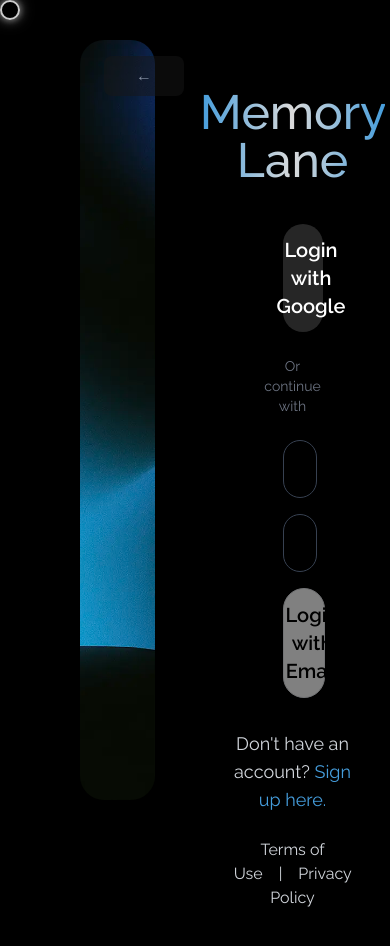
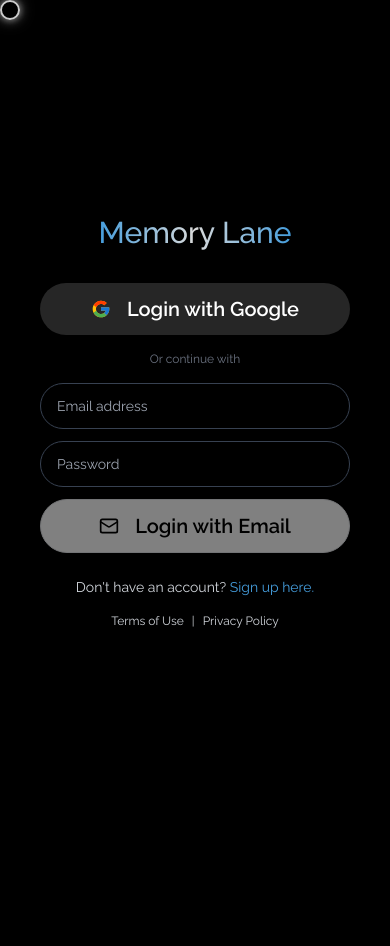
Before and after one commit to aysahoo/Memory-Lane, a React (Vite) app in the folder Frontend/: page /auth in a window 390 px wide. Shown: the top 946 px of the page. After the commit the page ends 844 px from the top, so only its background shows below. Built offline with nearby package versions, Linux system fonts and the light colour scheme; a web font is replaced by a local one.

Commit message:
Responsiveness of homepage authpage footer

```diff
--- a/Frontend/src/components/Features.jsx
+++ b/Frontend/src/components/Features.jsx
@@ -5,7 +5,7 @@ import GradientText from './GradientText'
 const Features = () => {
   return (
     <>
-      <div className='text-8xl pb-32'>
+      <div className='text-5xl sm:text-6xl md:text-7xl lg:text-8xl text-center pb-16 sm:pb-24 md:pb-32'>
         <GradientText
           colors={["#e3e3e3", "#459ddc", "#459ddc", "#459ddc"]}
           animationSpeed={3}
@@ -15,61 +15,60 @@ const Features = () => {
           Features
         </GradientText>
       </div>
-      <div className='flex justify-around px-20'>
-      <div>
-      <SpotlightCard className="h-80 w-80" spotlightColor="rgba(69, 157, 220, 0.2)">
-      <div className="text-white rounded-2xl shadow-lg p-4 flex flex-col justify-between">
-        <div className="text-3xl">☁️</div>
+
+      <div className='flex flex-wrap justify-center gap-x-10 gap-y-14 px-4 sm:px-10 md:px-10 mx-auto'>
+        {/* Card 1 */}
+        <SpotlightCard className="h-60 w-60 sm:w-80 sm:h-80" spotlightColor="rgba(69, 157, 220, 0.2)">
+          <div className="text-white rounded-2xl shadow-lg p-3 sm:p-4 flex flex-col justify-between h-full">
+            <div className="text-xl sm:text-3xl">☁️</div>
             <div className="flex-1">
-          <h2 className="text-lg font-semibold mb-2">All Your Audio, One Smart Hub</h2>
-          <p className="text-sm text-neutral-400">
+              <h2 className="text-sm sm:text-lg font-semibold mb-2">All Your Audio, One Smart Hub</h2>
+              <p className="text-xs sm:text-sm text-neutral-400">
                 Securely store and organize your audio library. Access your voice notes, meetings, podcasts, interviews, and more—anytime.
               </p>
             </div>
           </div>
         </SpotlightCard>
-      </div>
 
-      <div>
-      <SpotlightCard className="h-80 w-80" spotlightColor="rgba(69, 157, 220, 0.2)">
-      <div className="text-white rounded-2xl shadow-lg p-4 flex flex-col justify-between">
-        <div className="text-3xl">🔍</div>
+        {/* Card 2 */}
+        <SpotlightCard className="h-60 w-60 sm:w-80 sm:h-80" spotlightColor="rgba(69, 157, 220, 0.2)">
+          <div className="text-white rounded-2xl shadow-lg p-4 flex flex-col justify-between h-full">
+            <div className="text-xl sm:text-3xl">🔍</div>
             <div className="flex-1">
-          <h2 className="text-lg font-semibold mb-2">Search Your Audio Like Never Before</h2>
-          <p className="text-sm text-neutral-400">
+            <h2 className="text-sm sm:text-lg font-semibold mb-2">Search Your Audio Like Never Before</h2>
+              <p className="text-xs sm:text-sm text-neutral-400">
                 Ask questions in natural language and get direct answers from your audio content—no transcription required.
               </p>
             </div>
           </div>
         </SpotlightCard>
-      </div>
-      <div>
-      <SpotlightCard className="h-80 w-80" spotlightColor="rgba(69, 157, 220, 0.2)">
-      <div className="text-white rounded-2xl shadow-lg p-4 flex flex-col justify-between">
-      <div className="text-3xl">💬</div>
+
+        {/* Card 3 */}
+        <SpotlightCard className="h-60 w-60 sm:w-80 sm:h-80" spotlightColor="rgba(69, 157, 220, 0.2)">
+          <div className="text-white rounded-2xl shadow-lg p-4 flex flex-col justify-between h-full">
+            <div className="text-xl sm:text-3xl">💬</div>
             <div className="flex-1">
-        <h2 className="text-lg font-semibold mb-2">Chat With Your Memories</h2>
-        <p className="text-sm text-neutral-400">
+            <h2 className="text-sm sm:text-lg font-semibold mb-2">Chat With Your Memories</h2>
+              <p className="text-xs sm:text-sm text-neutral-400">
                 Talk to your files like a friend. Get summaries, context, or exact quotes—all from voice recordings, podcasts, meetings, and more.
               </p>
             </div>
           </div>
         </SpotlightCard>
-      </div>
-      <div>
-      <SpotlightCard className="h-80 w-80" spotlightColor="rgba(69, 157, 220, 0.2)">
-      <div className="text-white rounded-2xl shadow-lg p-4 flex flex-col justify-between">
-      <div className="text-3xl">🎯</div>
+
+        {/* Card 4 */}
+        <SpotlightCard className="h-60 w-60 sm:w-80 sm:h-80" spotlightColor="rgba(69, 157, 220, 0.2)">
+          <div className="text-white rounded-2xl shadow-lg p-4 flex flex-col justify-between h-full">
+            <div className="text-xl sm:text-3xl">🎯</div>
             <div className="flex-1">
-        <h2 className="text-lg font-semibold mb-2">Get Instant Snippets</h2>
-        <p className="text-sm text-neutral-400">
+            <h2 className="text-sm sm:text-lg font-semibold mb-2">Get Instant Snippets</h2>
+              <p className="text-xs sm:text-sm text-neutral-400">
                 Receive pinpoint audio clips that match your queries. Hear the moment you need, without the noise.
               </p>
             </div>
           </div>
         </SpotlightCard>
       </div>
-      </div>
     </>
   )
 }
--- a/Frontend/src/components/Footer.jsx
+++ b/Frontend/src/components/Footer.jsx
@@ -3,15 +3,17 @@ import { assets } from '../assets/assets'
 
 const Footer = () => {
   return (
-    <footer className="bg-gradient-to-t from-[#214e6e]  to-black text-neutral-200 px-6 py-20 mt-20">
-
-    <div className="max-w-7xl mx-auto grid grid-cols-3 gap-10">
+    <footer className="bg-gradient-to-t from-[#214e6e] to-black text-neutral-200 px-8 py-16 mt-20">
+      <div className="max-w-7xl mx-auto grid grid-cols-1 sm:grid-cols-2 lg:grid-cols-3 gap-12">
+        {/* Left Column */}
         <div>
-        <h2 className="text-white text-2xl font-semibold mb-3">Memory Lane</h2>
-        <p className="text-sm leading-relaxed">
+          <h2 className="text-white text-xl sm:text-2xl font-semibold mb-3">Memory Lane</h2>
+          <p className="text-sm leading-relaxed text-neutral-400">
             Your smart audio companion. Store, search, chat, and rediscover your voice notes, meetings, and more — all in one hub.
           </p>
         </div>
+
+        {/* Middle Column */}
         <div>
           <h3 className="text-white text-lg font-semibold mb-3">Quick Links</h3>
           <ul className="space-y-2 text-sm">
@@ -21,18 +23,20 @@ const Footer = () => {
             <li><a href="/team" className="hover:text-white transition">Team</a></li>
           </ul>
         </div>
+
+        {/* Right Column */}
         <div>
           <h3 className="text-white text-lg font-semibold mb-3">Stay in the Loop</h3>
-        <p className="text-sm mb-3">Join our newsletter for updates.</p>
-        <form className="flex flex-col sm:flex-row gap-2">
+          <p className="text-sm mb-3 text-neutral-400">Join our newsletter for updates.</p>
+          <form className="flex flex-col sm:flex-row gap-3">
             <input
               type="email"
               placeholder="Your email"
-            className="px-4 py-2 rounded-md bg-neutral-800 text-white placeholder:text-neutral-500 text-sm focus:outline-none"
+              className="px-4 py-2 rounded-md bg-neutral-800 text-white placeholder:text-neutral-500 text-sm focus:outline-none w-full sm:w-auto"
             />
             <button
               type="submit"
-            className="px-4 py-2 bg-white text-black text-sm font-medium rounded-md hover:bg-neutral-200 transition"
+              className="px-4 py-2 bg-white text-black text-sm font-medium rounded-md hover:bg-neutral-200 transition w-full sm:w-auto"
             >
               Subscribe
             </button>
@@ -40,11 +44,10 @@ const Footer = () => {
         </div>
       </div>
 
-  <div className="border-t border-neutral-800 mt-28 pt-8 text-xs text-center">
+      <div className="border-t border-neutral-800 mt-16 pt-6 text-xs text-center text-neutral-500">
         © {new Date().getFullYear()} Memory Lane. All rights reserved.
       </div>
     </footer>
-
   )
 }
 
--- a/Frontend/src/components/Hero.jsx
+++ b/Frontend/src/components/Hero.jsx
@@ -9,13 +9,13 @@ const Hero = () => {
   return (
     <div className="relative w-full h-screen">
       <img
-        className="absolute inset-0 w-full h-full object-cover scale-110 xl:h-max"
+        className="absolute inset-0 w-full h-full object-cover scale-110 xl:h-max blur-border"
         src={assets.hero_bg}
         alt="hero"
       />
 
       {/* Navbar */}
-      <div className='absolute top-[10%] left-1/2 translate-x-[-50%] translate-y-[-50%]'>
+      <div className='absolute top-[7%] left-1/2 translate-x-[-50%] translate-y-[-50%]'>
         <Navbar />
       </div>
 
--- a/Frontend/src/components/HowitWorks.jsx
+++ b/Frontend/src/components/HowitWorks.jsx
@@ -5,7 +5,7 @@ import ShinyText from './ShinyText'
 const HowitWorks = () => {
   return (
     <div className='pt-44'>
-    <div className='text-8xl'>
+      <div className='text-4xl sm:text-6xl lg:text-8xl'>
         <GradientText
           colors={["#e3e3e3", "#459ddc", "#459ddc", "#459ddc"]}
           animationSpeed={3}
@@ -16,31 +16,36 @@ const HowitWorks = () => {
         </GradientText>
       </div>
       <div>
-      <div className="ml-20 space-y-16 px-6 mt-6 py-12 text-neutral-800">
+        <div className="ml-4 sm:ml-10 lg:ml-20 space-y-16 px-4 sm:px-6 mt-6 py-12 text-neutral-800">
+          {/* Step 1 */}
           <div className="space-y-4">
             <p className="text-sm text-neutral-400">01</p>
-      <h2 className="text-3xl font-semibold text-white">Upload</h2>
-      <p className="text-neutral-500 max-w-md">
+            <h2 className="text-xl sm:text-2xl lg:text-3xl font-semibold text-white">Upload</h2>
+            <p className="text-sm sm:text-base lg:text-lg text-neutral-500 max-w-md">
               Drop in anything—voice memos, call recordings, podcasts, lectures.
             </p>
             <span className="inline-block mt-4 px-4 py-1 text-xs bg-neutral-800 text-neutral-300 rounded-full font-medium">
               <ShinyText text={"Coming Soon"} />
             </span>
           </div>
+
+          {/* Step 2 */}
           <div className="space-y-4">
             <p className="text-sm text-neutral-400">02</p>
-      <h2 className="text-3xl font-semibold text-white">Ask Anything</h2>
-      <p className="text-neutral-500 max-w-md">
+            <h2 className="text-xl sm:text-2xl lg:text-3xl font-semibold text-white">Ask Anything</h2>
+            <p className="text-sm sm:text-base lg:text-lg text-neutral-500 max-w-md">
               Use the chat to ask about topics, people, keywords, or moments in your recordings.
             </p>
             <span className="inline-block mt-4 px-4 py-1 text-xs bg-neutral-800 text-neutral-300 rounded-full font-medium">
               <ShinyText text={"Coming Soon"} />
             </span>
           </div>
+
+          {/* Step 3 */}
           <div className="space-y-4">
             <p className="text-sm text-neutral-400">03</p>
-      <h2 className="text-3xl font-semibold text-white">Get Answers + Audio Snippets</h2>
-      <p className="text-neutral-500 max-w-md">
+            <h2 className="text-xl sm:text-2xl lg:text-3xl font-semibold text-white">Get Answers + Audio Snippets</h2>
+            <p className="text-sm sm:text-base lg:text-lg text-neutral-500 max-w-md">
               Receive accurate answers and the matching audio clips—instantly.
             </p>
             <span className="inline-block mt-4 px-4 py-1 text-xs bg-neutral-800 text-neutral-300 rounded-full font-medium">
--- a/Frontend/src/components/Navbar.jsx
+++ b/Frontend/src/components/Navbar.jsx
@@ -47,9 +47,11 @@ const Navbar = () => {
         </Link>
       </div>
       <div>
+      <Link to="/auth">
       <button className='hidden sm:inline-block 2xl:hidden md:translate-x-[-40vh] lg:translate-x-[-30vh] xl:translate-x-[-15vh]  text-white whitespace-nowrap text-md border-2 px-3 py-[6px] rounded-xl border-neutral-600 hover:border-neutral-400'>
         <ShinyText text="Sign In" disabled={false} speed={2} className='custom-class' />
       </button>
+      </Link>
       </div>
     </div>
   )
--- a/Frontend/src/index.css
+++ b/Frontend/src/index.css
@@ -62,6 +62,15 @@
 }
 
 
+.blur-border{
+  content: '';
+  position: absolute;
+  inset: -2px;
+  z-index: -1;
+  border-radius: inherit;
+  background: linear-gradient(to right, #459ddc66, #ffffff11);
+  filter: blur(10px);
+}
 
 
 
--- a/Frontend/src/pages/AuthPage.jsx
+++ b/Frontend/src/pages/AuthPage.jsx
@@ -11,7 +11,7 @@ function Button({ children, className = "", type = "button", disabled = false, .
     <button
       type={type}
       disabled={disabled}
-      className={`inline-flex items-center justify-center px-5 py-3 rounded-full text-xl font-semibold shadow-md transition-colors duration-200 focus:outline-none focus:ring-2 focus:ring-offset-2 focus:ring-black ${
+      className={`inline-flex items-center justify-center px-4 py-3 rounded-full text-xl font-semibold shadow-md transition-colors duration-200 focus:outline-none focus:ring-2 focus:ring-offset-2 focus:ring-black ${
         disabled ? "opacity-50 cursor-not-allowed" : ""
       } ${className}`}
       {...props}
@@ -87,13 +87,13 @@ export default function AuthPage() {
   return (
     <div className="min-h-screen flex bg-black">
       {/* Left - Image */}
-      <div className="relative w-1/2 flex ml-10 p-10">
+      <div className="hidden md:inline-block relative w-1/2 ml-10 p-10 ">
         <img
           src={assets.login_bg}
           alt=""
           className="rounded-3xl shadow-xl object-cover w-full h-full max-h-[90vh]"
         />
-        <div className="absolute">
+        <div className="absolute top-10">
           <Link to="/">
           <button
           className="bg-neutral-900 opacity-50 hover:bg-neutral-600 rounded-lg ml-6 mt-4 px-8 py-2 duration-500 "
@@ -105,41 +105,50 @@ export default function AuthPage() {
       </div>
 
       {/* Right - Auth Form */}
-      <div className="w-1/2 flex items-center justify-center p-10">
-        <div className="w-full max-w-lg backdrop-blur-xl rounded-[40px] p-12">
-          <div className="flex flex-col items-center text-center space-y-8">
+      <div className="md:w-1/2 flex items-center justify-center md:p-10 p-4">
+  <div className="w-full max-w-lg backdrop-blur-xl rounded-[40px] p-6 sm:p-10 md:p-12">
+    <div className="flex flex-col items-center text-center space-y-6 sm:space-y-8">
 
-            <h1 className="text-5xl font-medium pb-2 bg-gradient-to-r from-[#459ddc] via-[#dadada] to-[#459ddc] text-transparent bg-clip-text">
+      <h1 className="text-3xl sm:text-4xl md:text-5xl font-medium pb-2 bg-gradient-to-r from-[#459ddc] via-[#dadada] to-[#459ddc] text-transparent bg-clip-text">
         Memory Lane
       </h1>
-            {error && <div className="w-full px-4 py-3 rounded-lg bg-red-900/50 border border-red-500 text-red-100">{error}</div>}
-            {success && <div className="w-full px-4 py-3 rounded-lg bg-green-900/50 border border-green-500 text-green-100">{success}</div>}
 
-            <div className="w-full space-y-6">
+      {error && (
+        <div className="w-full px-4 py-3 rounded-lg bg-red-900/50 border border-red-500 text-red-100 text-sm sm:text-base">
+          {error}
+        </div>
+      )}
+
+      {success && (
+        <div className="w-full px-4 py-3 rounded-lg bg-green-900/50 border border-green-500 text-green-100 text-sm sm:text-base">
+          {success}
+        </div>
+      )}
+
+      <div className="w-full space-y-4 sm:space-y-6">
         <Button
-                className="w-full bg-neutral-800 hover:bg-neutral-700 text-white gap-4"
+          className="w-full bg-neutral-800 hover:bg-neutral-700 text-white gap-4 py-3 sm:py-4 text-sm sm:text-base"
           onClick={handleGoogleAuth}
           disabled={isProcessing}
         >
-                <FcGoogle className="text-2xl" />
+          <FcGoogle className="text-xl sm:text-2xl" />
           {isProcessing ? "Please wait..." : `${isLogin ? "Login" : "Sign up"} with Google`}
         </Button>
 
         <div className="relative my-2">
-                <div className="absolute inset-0 flex items-center"></div>
-                <div className="relative flex justify-center text-sm">
+          <div className="relative flex justify-center text-xs sm:text-sm">
             <span className="px-2 text-gray-500">Or continue with</span>
           </div>
         </div>
 
-              <form onSubmit={handleSubmit} className="space-y-4">
+        <form onSubmit={handleSubmit} className="space-y-3 sm:space-y-4">
           {!isLogin && (
             <input
               type="text"
               placeholder="Your Name"
               value={name}
               onChange={(e) => setName(e.target.value)}
-                    className="w-full p-4 bg-transparent border border-gray-700 rounded-full text-white focus:outline-none focus:ring-2 focus:ring-[#459ddc]"
+              className="w-full px-4 py-3 bg-transparent border border-gray-700 rounded-full text-white text-sm sm:text-base focus:outline-none focus:ring-2 focus:ring-[#459ddc]"
             />
           )}
           <input
@@ -147,14 +156,14 @@ export default function AuthPage() {
             placeholder="Email address"
             value={email}
             onChange={(e) => setEmail(e.target.value)}
-                  className={`w-full p-4 bg-transparent border ${!isValidEmail && email ? "border-red-500" : "border-gray-700"} rounded-full text-white focus:outline-none focus:ring-2 focus:ring-[#459ddc]`}
+            className={`w-full px-4 py-3 bg-transparent border ${!isValidEmail && email ? "border-red-500" : "border-gray-700"} rounded-full text-white text-sm sm:text-base focus:outline-none focus:ring-2 focus:ring-[#459ddc]`}
           />
           <input
             type="password"
             placeholder="Password"
             value={password}
             onChange={(e) => setPassword(e.target.value)}
-                  className={`w-full p-4 bg-transparent border ${!isValidPassword && password ? "border-red-500" : "border-gray-700"} rounded-full text-white focus:outline-none focus:ring-2 focus:ring-[#459ddc]`}
+            className={`w-full px-4 py-3 bg-transparent border ${!isValidPassword && password ? "border-red-500" : "border-gray-700"} rounded-full text-white text-sm sm:text-base focus:outline-none focus:ring-2 focus:ring-[#459ddc]`}
           />
           {!isLogin && (
             <input
@@ -162,39 +171,38 @@ export default function AuthPage() {
               placeholder="Confirm Password"
               value={confirmPassword}
               onChange={(e) => setConfirmPassword(e.target.value)}
-                    className={`w-full p-4 bg-transparent border ${!isConfirmMatch && confirmPassword ? "border-red-500" : "border-gray-700"} rounded-full text-white focus:outline-none focus:ring-2 focus:ring-[#459ddc]`}
+              className={`w-full px-4 py-3  bg-transparent border ${!isConfirmMatch && confirmPassword ? "border-red-500" : "border-gray-700"} rounded-full text-white text-sm sm:text-base focus:outline-none focus:ring-2 focus:ring-[#459ddc]`}
             />
           )}
           <Button
             type="submit"
-                  className="w-full bg-white border text-black hover:bg-gray-100 gap-4"
+            className="w-full bg-white border text-black hover:bg-gray-100 gap-4 py-2 sm:py-4 text-sm sm:text-base"
             disabled={isProcessing || !isFormValid}
           >
-                  <Mail className="w-6 h-6" />
+            <Mail className="w-5 h-5 sm:w-6 sm:h-6" />
             {isProcessing ? (isLogin ? "Logging in..." : "Signing up...") : isLogin ? "Login with Email" : "Sign up with Email"}
           </Button>
         </form>
       </div>
-            <div className>
-            <p className="text-lg text-gray-300 pb-6">
+
+      <div>
+        <p className="text-sm sm:text-lg text-gray-300 pb-4 sm:pb-6">
           {isLogin ? "Don't have an account?" : "Already have an account?"}{" "}
           <span className="text-[#459ddc] cursor-pointer hover:underline" onClick={() => setIsLogin(!isLogin)}>
             {isLogin ? "Sign up" : "Log in"} here.
           </span>
         </p>
 
-            <div className="text-md text-gray-300 space-x-4">
+        <div className="text-xs sm:text-sm text-gray-300 space-x-2 sm:space-x-4">
           <a href="#" className="hover:underline">Terms of Use</a>
           <span>|</span>
           <a href="#" className="hover:underline">Privacy Policy</a>
         </div>
-
-            </div>
-
-
       </div>
     </div>
   </div>
 </div>
+
+    </div>
   );
 }
```
Lines whose indentation alone changed are shown as unchanged.
